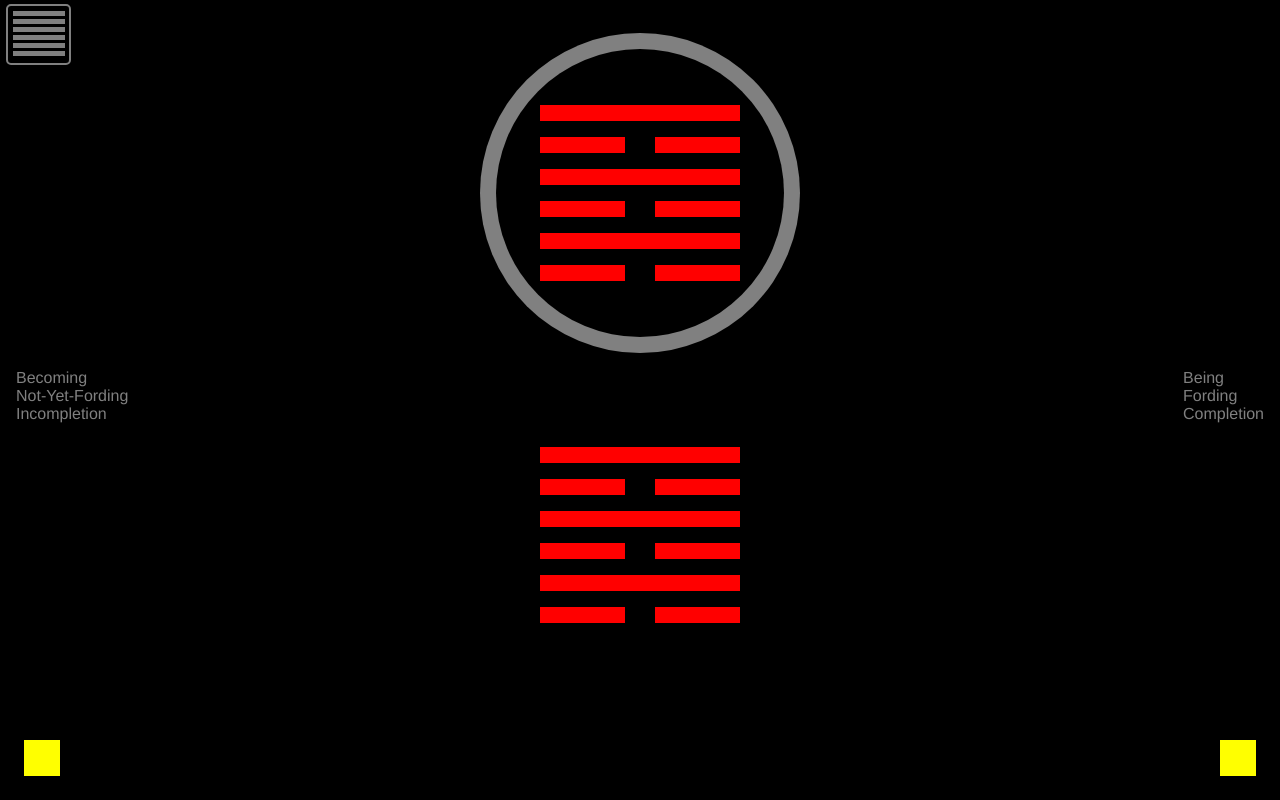
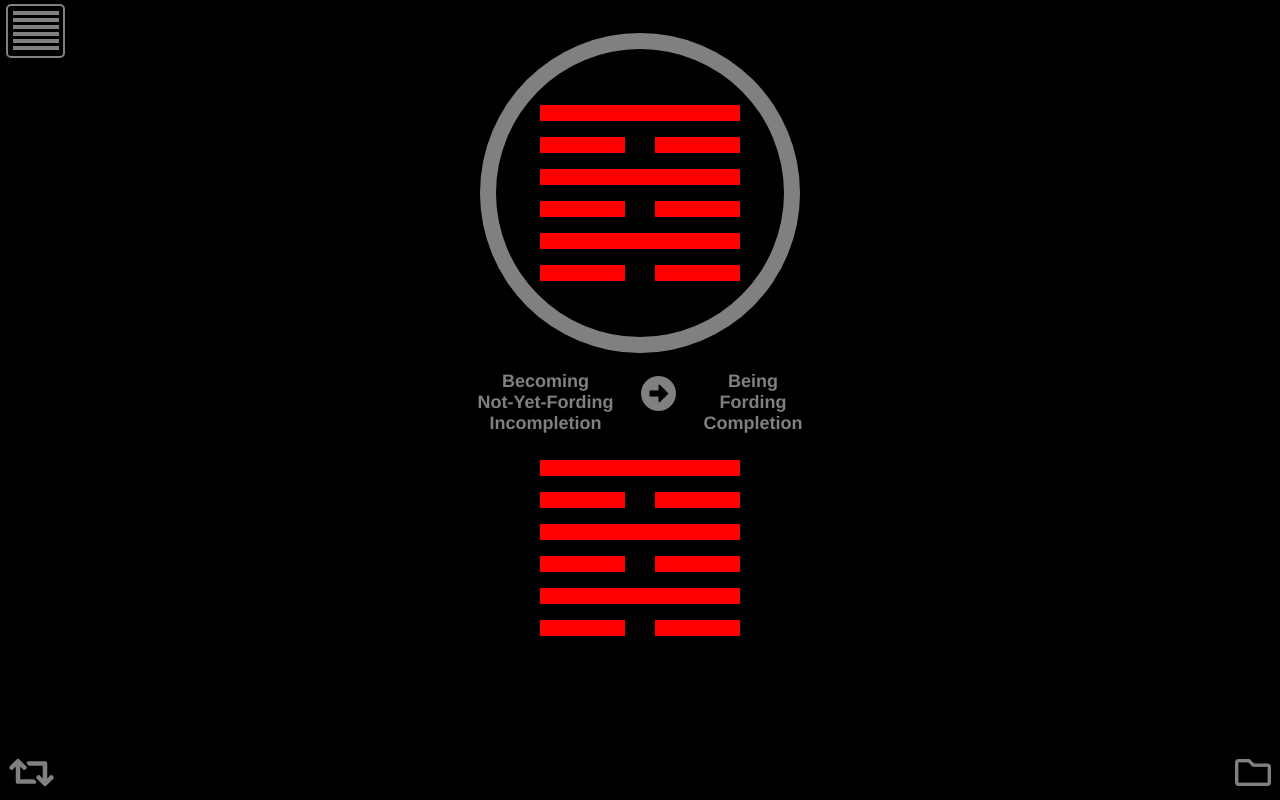
Before and after one commit to geoSkogen/book-of-changes, a PHP site: page / in a window 1280 px wide. Run offline with PHP 8.4, Linux system fonts and the light colour scheme; some libraries are stand-ins or nearby versions.

Commit message:
adds icons

```diff
--- a/index.html
+++ b/index.html
@@ -10,11 +10,11 @@
   <link rel="stylesheet" href="style/main.css"/>
   <link rel="stylesheet" href="style/throw.css"/>
 
-  <!--<link rel="stylesheet" href="https://cdnjs.cloudflare.com/ajax/libs/font-awesome/4.7.0/css/font-awesome.min.css">-->
+  <link rel="stylesheet" href="https://cdnjs.cloudflare.com/ajax/libs/font-awesome/4.7.0/css/font-awesome.min.css">
 
-  <!--<link rel="stylesheet" href="https://use.fontawesome.com/releases/v5.5.0/css/all.css"
+  <link rel="stylesheet" href="https://use.fontawesome.com/releases/v5.5.0/css/all.css"
       integrity="sha384-B4dIYHKNBt8Bc12p+WXckhzcICo0wtJAoU8YZTY5qE0Id1GSseTk6S+L3BlXeVIU"
-      crossorigin="anonymous"/> -->
+      crossorigin="anonymous"/>
 
   <!--<link rel="stylesheet" href="https://maxcdn.bootstrapcdn.com/bootstrap/3.3.7/css/bootstrap.min.css">-->
 
@@ -53,6 +53,21 @@
         </ul>
       </div>
     </div>
+
+    <ul id="explore-list" class="nav-sublist">
+      <li class="nav-suboption">
+        <a class="nav-anchor" href="#">the trigrams</a>
+      </li>
+      <li class="nav-suboption">
+        <a class="nav-anchor" href="#">the hexagrams</a>
+      </li>
+      <li class="nav-suboption">
+        <a class="nav-anchor" href="#">the book</a>
+      </li>
+      <li class="nav-suboption">
+        <a class="nav-anchor" href="#">the machine</a>
+      </li>
+    </ul>
 
   </div><!-- relshell -->
 
@@ -96,8 +111,9 @@
       </div>
     </div><!-- wheelframe -->
 
-    <div id="results-table" class="flex-row flex-between">
+    <div id="results-table" class="flex-row flex-center">
       <div id="first-hex-name"  class="hex-name">Becoming<br/>Not-Yet-Fording<br/>Incompletion</div>
+      <i id="hex-mover" class="fas fa-arrow-alt-circle-right"></i>
       <div id="second-hex-name" class="hex-name">Being<br/>Fording<br/>Completion</div>
     </div>
 
@@ -133,8 +149,8 @@
   </div><!-- app -->
 
     <div id="footer-wrap" class="flex-row flex-between">
-      <div id="refresh-icon"></div>
-      <div id="folder-icon"></div>
+      <i id="hex-refresh" class="fas fa-retweet"></i>
+      <i id="hex-archive" class="far fa-folder"></i>
     </div>
 
 </body>
--- a/script/nav-modal.js
+++ b/script/nav-modal.js
@@ -1,18 +1,23 @@
 'use strict'
 
+var app_shell = document.querySelector('#app')
 var nav_open = document.querySelector('#nav-hex')
 var nav_close = document.querySelector('#close-modal')
 var nav_shell = document.querySelector('#nav-modal-shell')
 
 nav_open.addEventListener('click', function (event) {
-  nav_modal_toggle(this,nav_shell)
+  var dim = 0.3
+  nav_modal_toggle(this,nav_shell,dim)
 })
 
 nav_close.addEventListener('click', function (event) {
-  nav_modal_toggle(nav_shell,nav_open)
+  var bright = 1
+  nav_modal_toggle(nav_shell,nav_open,bright)
 })
 
-function nav_modal_toggle(hide_me,show_me) {
+function nav_modal_toggle(hide_me,show_me,opacity) {
   hide_me.style.display = 'none'
   show_me.style.display = 'block'
+  app_shell.style.opacity = opacity
+
 }
--- a/style/main.css
+++ b/style/main.css
@@ -9,7 +9,7 @@ body {
 
 a:link,a:visited,a:active,a:hover {
   text-decoration: none;
-  color: yellow;
+  color: lightgrey;
   font-weight: 600;
 }
 
@@ -39,8 +39,8 @@ div#app {
 }
 
 #nav-hex {
-  width: 61px;
-  height: 55px;
+  width: 55px;
+  height: 48px;
   margin: 6px;
   border: 2.25px solid grey;
   border-radius: 5px;
@@ -53,8 +53,8 @@ div#app {
 
 .nav-hex-line {
   background-color: grey;
-  height: 5px;
-  width: 52px;
+  height: 4px;
+  width: 46px;
   margin: 3px 5px;
 }
 
@@ -66,8 +66,8 @@ div#app {
   cursor: pointer;
 }
 
-#close-modal:hover {
-  color: yellow;
+#close-modal:hover,#nav-hex:hover {
+  color: lightgrey;
 }
 
 ul#nav-list {
@@ -84,6 +84,18 @@ li.nav-option {
   margin: 0 0.5em 0 0.5em;
 }
 
+ul.nav-sublist {
+  list-style: none;
+  //width: 150px;
+  padding: 0 0 0 0;
+  margin: 0 0 0 0;
+  display: none;
+}
+
+li.nav-suboption {
+  margin: 0.75em;
+}
+
 #footer-wrap {
   width: 100%;
   position: fixed;
@@ -91,13 +103,20 @@ li.nav-option {
   bottom: 0px;;
 }
 
-#refresh-icon,#folder-icon {
+#hex-refresh,#hex-archive,#hex-mover {
   cursor: pointer;
   font-size: 36px;
-  background-color: yellow;
-  height: 36px;
-  width: 36px;
-  margin: 0.66em;
+  margin: 0.25em;
+  color: grey;
+}
+
+#hex-refresh:hover,#hex-archive:hover,#hex-mover:hover {
+  cursor: pointer;
+  color: lightgrey;
+}
+
+#hex-mover {
+  margin-top: 0.65em;
 }
 
 .flex-row {
--- a/style/throw.css
+++ b/style/throw.css
@@ -11,6 +11,16 @@ div#wheel-outer {
   width: 100%;
   height: 100%;
   background-color: grey;
+  cursor: pointer;
+}
+
+div#wheel-outer-v-align {
+  //cursor: pointer;
+}
+
+div#wheel-outer:hover {
+  cursor: pointer;
+  background-color: lightgrey;
 }
 
 div#wheel-inner {
@@ -20,6 +30,7 @@ div#wheel-inner {
   width: 90%;
   margin: 1em;
   background-color: black;
+  cursor: default;
 }
 
 div#results-table {
@@ -28,6 +39,10 @@ div#results-table {
 
 div.hex-name {
   margin: 1em;
+  //padding: 1em;
+  font-weight: 600;
+  text-align: center;
+  font-size: 18px;
 }
 
 .control {
```
